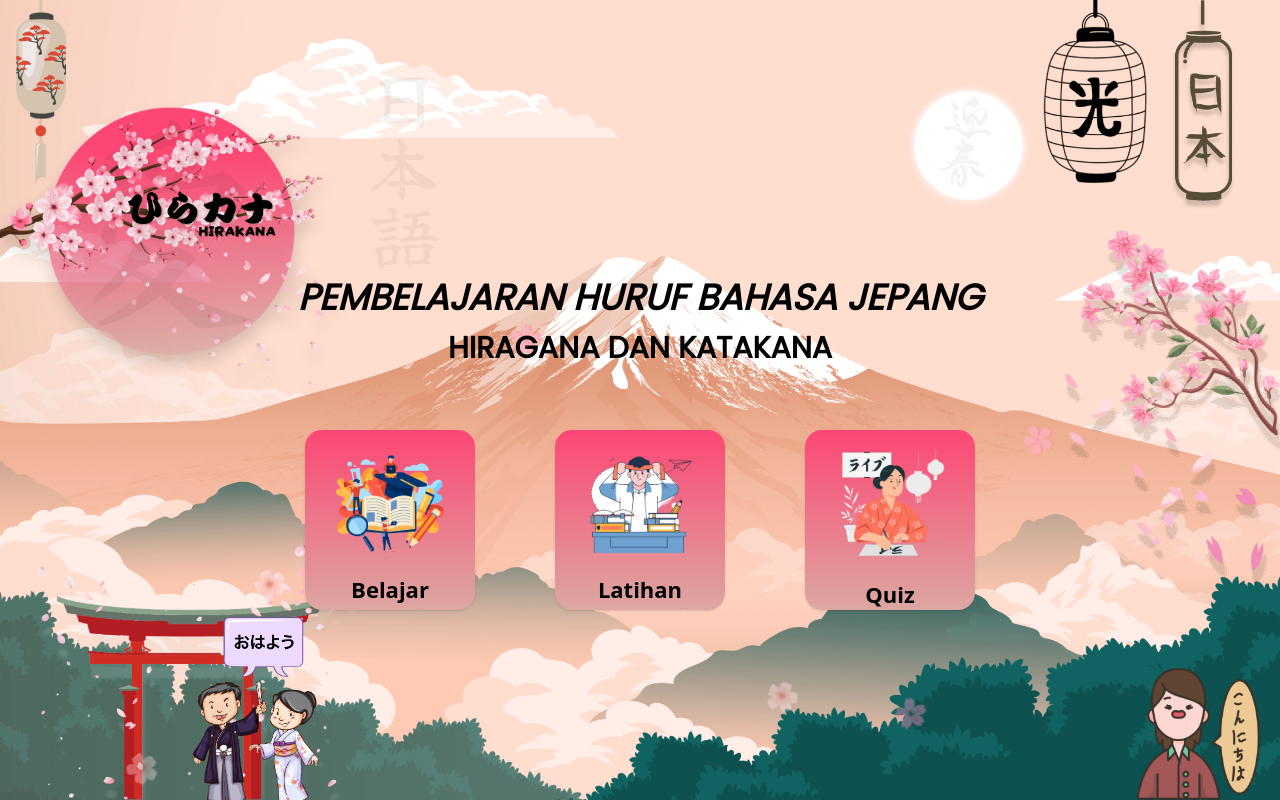
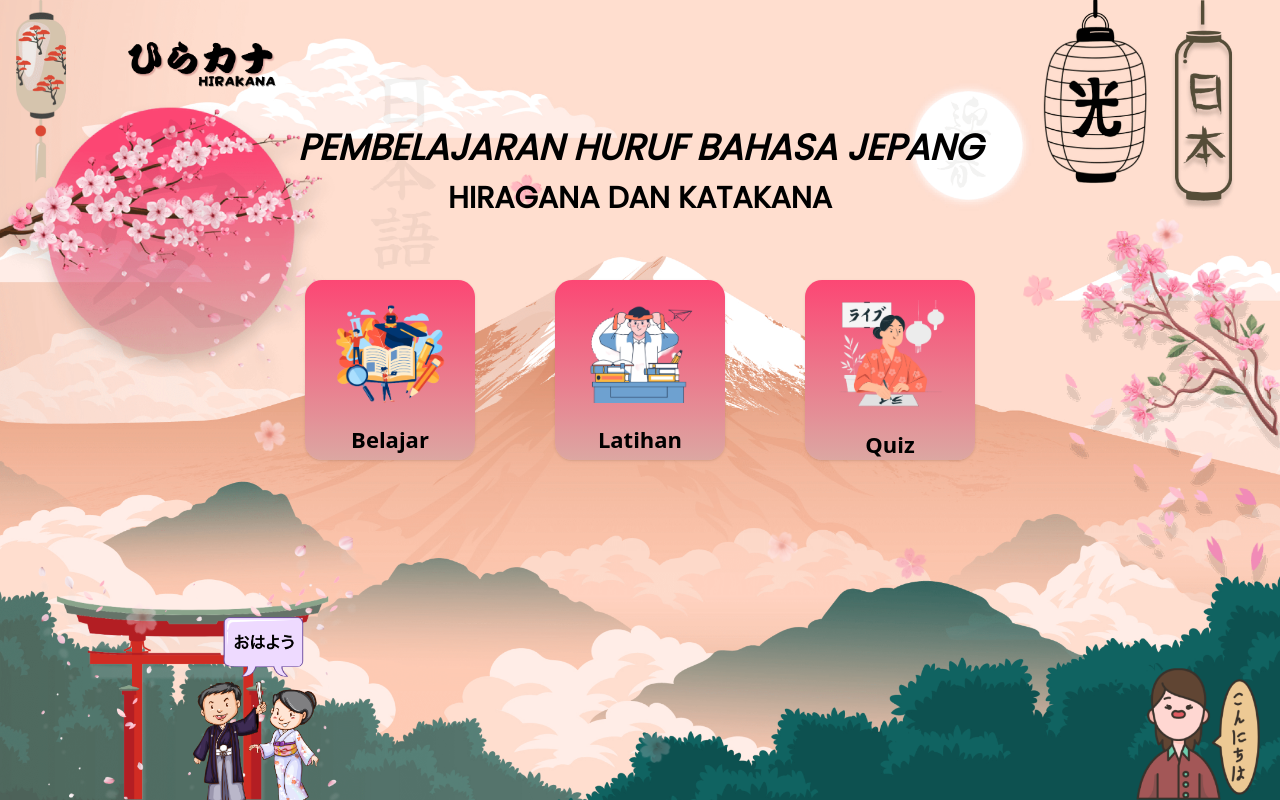
Before and after one commit to rezznr/hirakana, a Next.js app: page / in a window 1280 px wide. Built offline with nearby package versions, Linux system fonts and the light colour scheme.

Commit message:
revert: background

```diff
--- a/src/app/globals.css
+++ b/src/app/globals.css
@@ -4,33 +4,14 @@
 
 body {
   background-color: #ffdecf; /* Warna fallback untuk browser yang tidak mendukung gradien */
+
   background-image: url("../../public/assets/img/background.png");
-  background-size: cover; /* Skala gambar latar agar sebesar mungkin */
-  background-repeat: no-repeat; /* Mencegah pengulangan gambar latar */
-  background-position: center top; /* Menempatkan gambar di tengah atas */
-  background-attachment: fixed; /* Membuat gambar tetap di tempat saat scrolling */
-  min-height: 100vh; /* Setidaknya tinggi viewport penuh */
-  width: 100%; /* Lebar penuh */
-  margin: 0; /* Menghilangkan margin default */
-  display: flex; /* Menggunakan flexbox untuk tata letak responsif */
-  flex-direction: column; /* Tata letak kolom */
-  align-items: center; /* Pusatkan konten secara horizontal */
-  justify-content: center; /* Pusatkan konten secara vertikal */
-  overflow-x: hidden; /* Mencegah scroll horizontal */
-  transition: background 0.3s ease-in-out; /* Transisi smooth untuk perubahan latar */
-}
-
-/* Media Queries untuk Responsivitas */
-@media (max-width: 768px) {
-  body {
-    background-position: center; /* Penyesuaian untuk layar kecil */
-  }
-}
-
-@media (max-width: 480px) {
-  body {
-    background-size: contain; /* Menyesuaikan ukuran gambar untuk perangkat kecil */
-  }
+  background-size: cover; /* Scale the background image to be as large as possible */
+  background-repeat: no-repeat; /* Prevent the background image from repeating */
+  background-position: top, center; /* Center the background image */
+  background-attachment: fixed;
+  height: 90vh; /* Full viewport height */
+  width: 100%; /* Full width */
 }
 
 /* For Webkit browsers (Chrome, Safari) */
```
